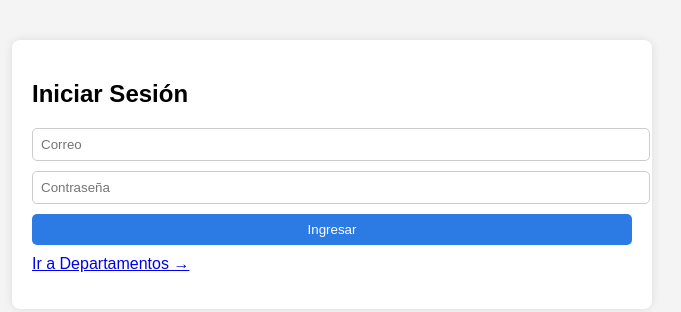
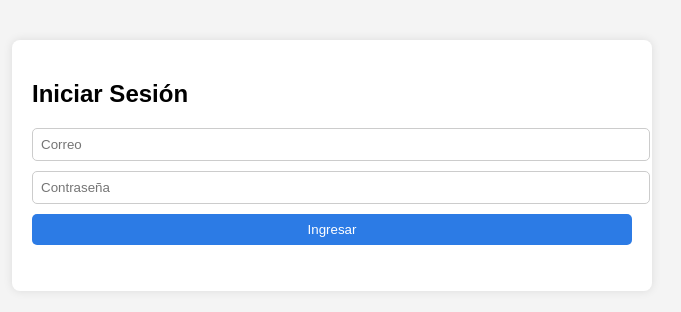
Before and after one commit to santxrx/parcial, a website: page public/index.html in a window 1280 px wide. Shown: the whole page, without its empty margins (308-989 px from the left). Drawn offline with Linux system fonts and the light colour scheme.

Commit message:
delete go to departments link

```diff
--- a/public/index.html
+++ b/public/index.html
@@ -15,10 +15,9 @@
 
         <button onclick="login()">Ingresar</button>
 
-            <a href="/departments.html" style="display:block;margin-bottom:12px;">Ir a Departamentos →</a>
-
-            <form id="employeeForm">
-        <p id="mensaje"></p>
+        <form id="employeeForm">
+            <p id="mensaje"></p>
+        </form>
     </div>
 
     <script src="auth.js"></script>
```
